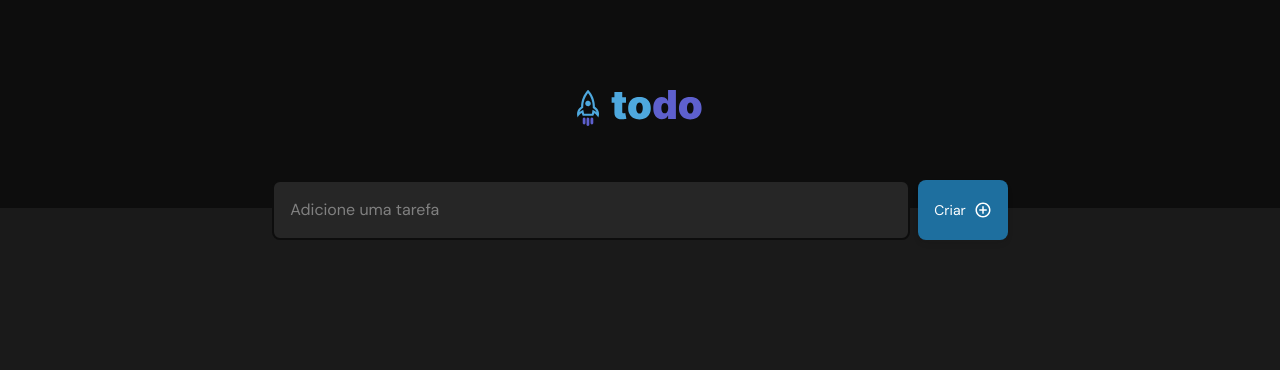
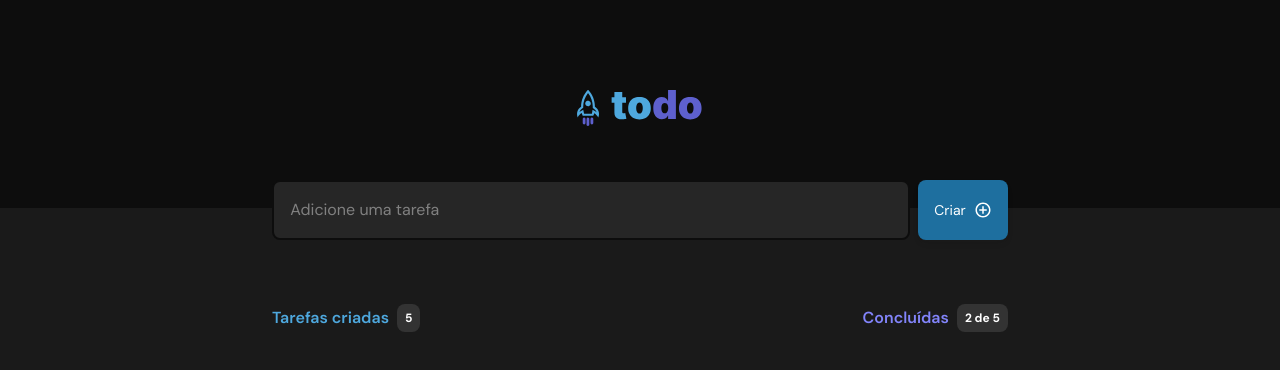
Before and after one commit to MtheusR/todolist-rocektseat-challenge, a React (Vite) app: page / in a window 1280 px wide. Shown: the top 370 px of the page. Built offline with nearby package versions, Linux system fonts and the light colour scheme.

Commit message:
feat: header section tasks

```diff
--- a/src/App.jsx
+++ b/src/App.jsx
@@ -1,4 +1,6 @@
 import { SectionInput } from './SectionInput';
+import { SectionTasks } from './SectionTasks';
+
 export function App() {
 	return (
 		<>
@@ -8,6 +10,8 @@ export function App() {
 				</header>
 
 				<SectionInput />
+
+				<SectionTasks />
 			</main>
 		</>
 	);
--- /dev/null
+++ b/src/SectionTasks.jsx
@@ -0,0 +1,24 @@
+import { Chip } from '@material-tailwind/react';
+
+function ChipCustom({ valueChip }) {
+	return <Chip className="px-2 bg-gray-400 normal-case " value={valueChip} />;
+}
+
+export function SectionTasks() {
+	return (
+		<>
+			<header className="flex justify-center mt-16 mx-4">
+				<div className="flex justify-between w-full max-w-[736px]">
+					<div className="flex items-center gap-2">
+						<p className="font-semibold text-blue">Tarefas criadas</p>
+						<ChipCustom valueChip={'5'} />
+					</div>
+					<div className="flex items-center gap-2">
+						<p className="font-semibold text-purple">Concluídas</p>
+						<ChipCustom valueChip={'2 de 5'} />
+					</div>
+				</div>
+			</header>
+		</>
+	);
+}
```
